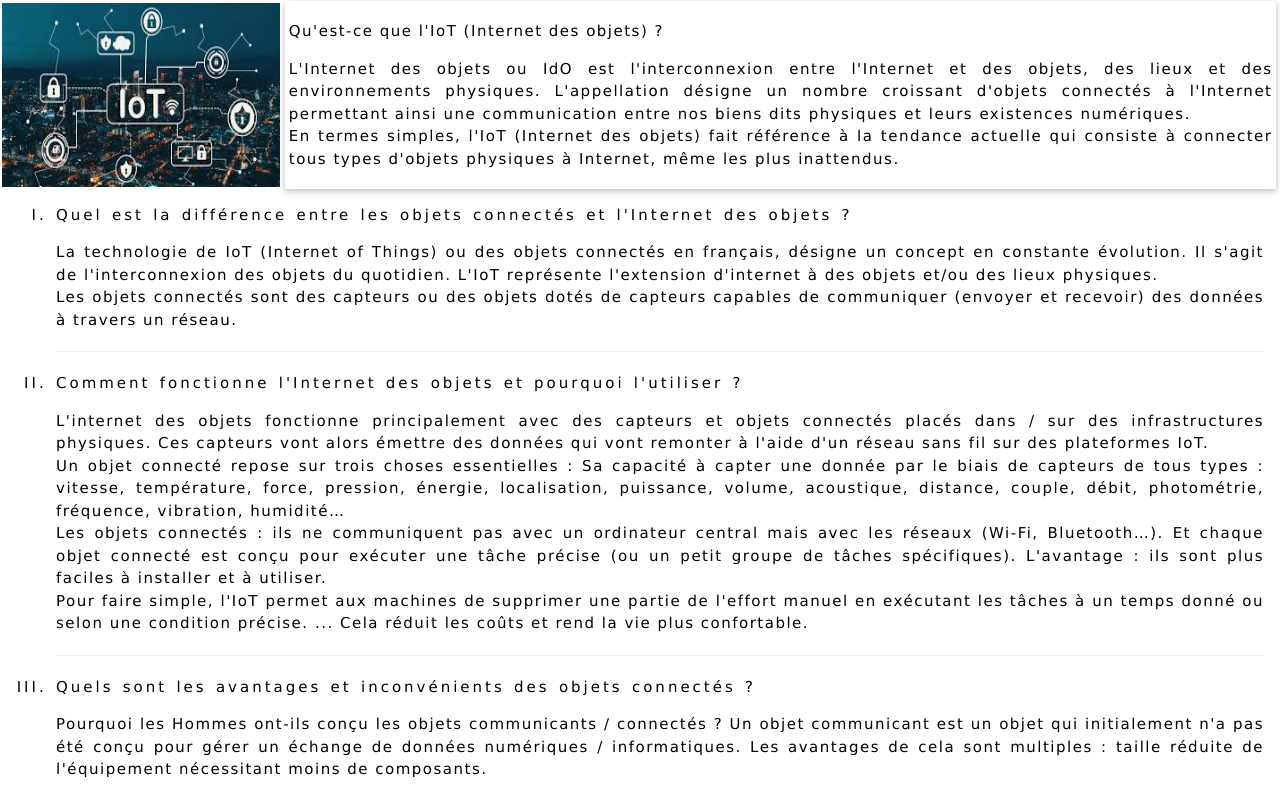
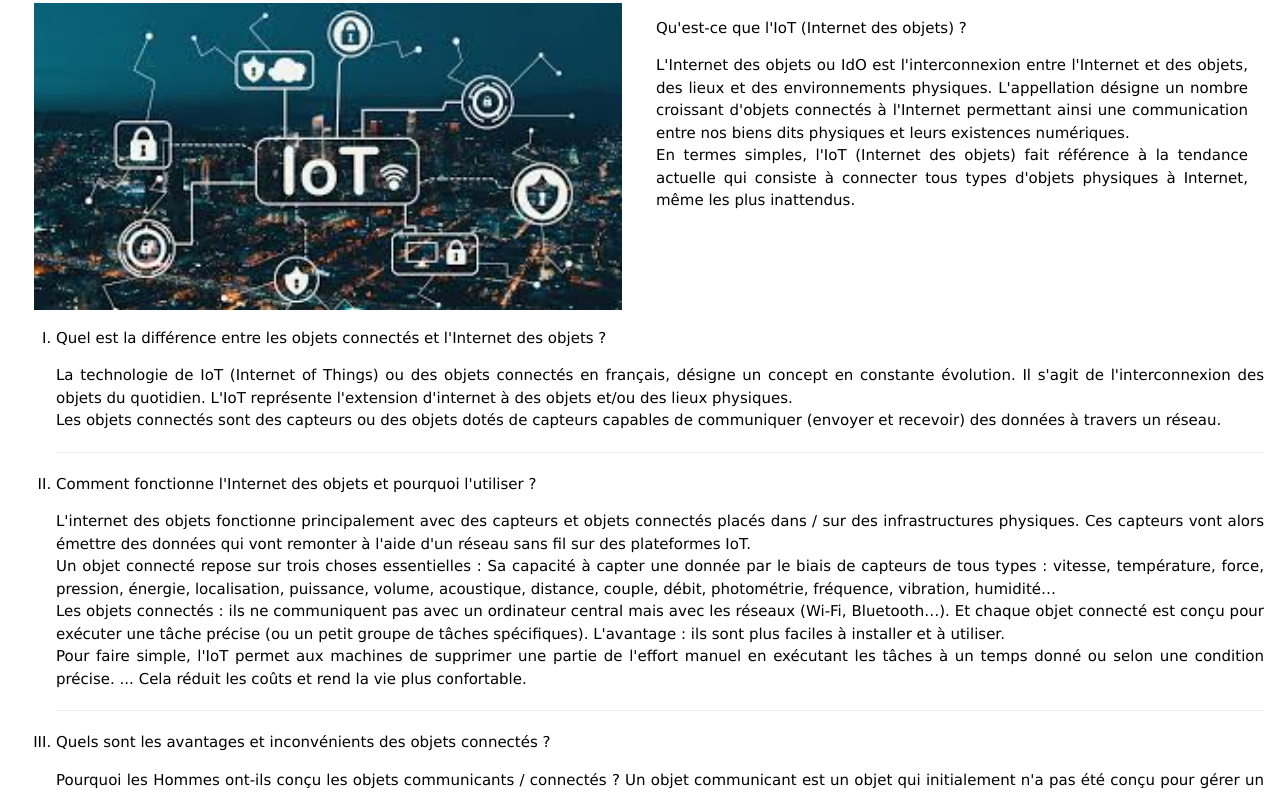
Before and after one commit to charl-em/Iot, a plain HTML site: page index.html in a window 1280 px wide. Shown: the part 73-866 px from the top of the page. Drawn offline with Linux system fonts and the light colour scheme.

Commit message:
image stretch

```diff
--- a/Css/design.css
+++ b/Css/design.css
@@ -10,19 +10,12 @@ img {
     padding: 0.1em;
     width: 18.75em;
   }
-section{
-    letter-spacing: 0.1em;
-    margin-left: 0.25em;
-    margin-right: 0.25em;
-    padding: 0.25em;
-}
+
 p{
     text-align: justify;
-    letter-spacing: 0.1em;
 }
 h1{
-    text-align: center;
-    letter-spacing: 0.5em;
+    text-align: center
 }
 #titre_central{
     display: block;
@@ -30,10 +23,6 @@ h1{
     margin-left: auto;
     font-weight: bold;
 }
-ol > li{
-    letter-spacing: 0.2em;
-    word-spacing: 0.1em;
-}
 #def1{
     text-align: center;
 }
--- a/index.html
+++ b/index.html
@@ -12,14 +12,16 @@
     <div class="w3-container">
         <div id="titre_central"><h1 class=" w3-text-gray" style="text-shadow:1px 1px 0 #444">Iot : A l'exploration du phénoméne</h1></div>
     </div>
-    <div class="flex-container">
-        <img src="Css/Imgs/iot.jpg">
-        <section class="w3-card-2">
+    <div class="w3-row w3-container">
+        <div class="w3-half w3-container">
+                <img src="Css/Imgs/iot.jpg" style="height: auto !important; width: 100%;">
+        </div>
+        <div class="w3-half w3-container">
             <p>Qu'est-ce que l'IoT (Internet des objets) ?</p>
             <p>L'Internet des objets ou IdO est l'interconnexion entre l'Internet et des objets, des lieux et des environnements physiques. L'appellation désigne un nombre croissant d'objets connectés à l'Internet permettant ainsi une communication entre nos biens dits physiques et leurs existences numériques.<br>
                 En termes simples, l'IoT (Internet des objets) fait référence à la tendance actuelle qui consiste à connecter tous types d'objets physiques à Internet, même les plus inattendus.
             </p>
-        </section>
+        </div>
     </div>
     <div class="w3-container">
         <ol type="I">
```
